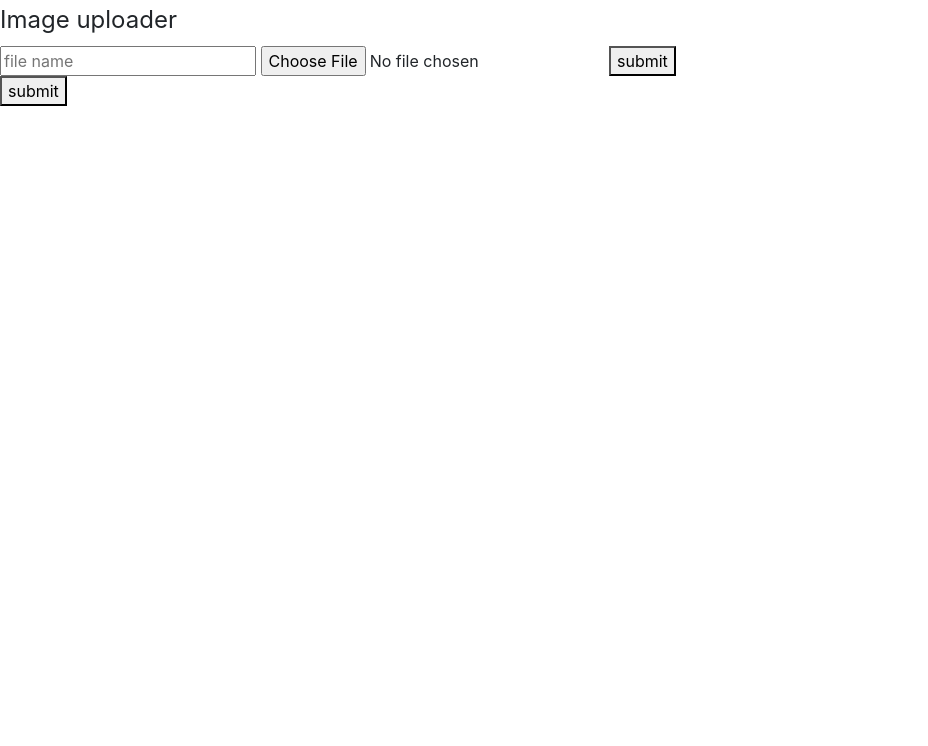
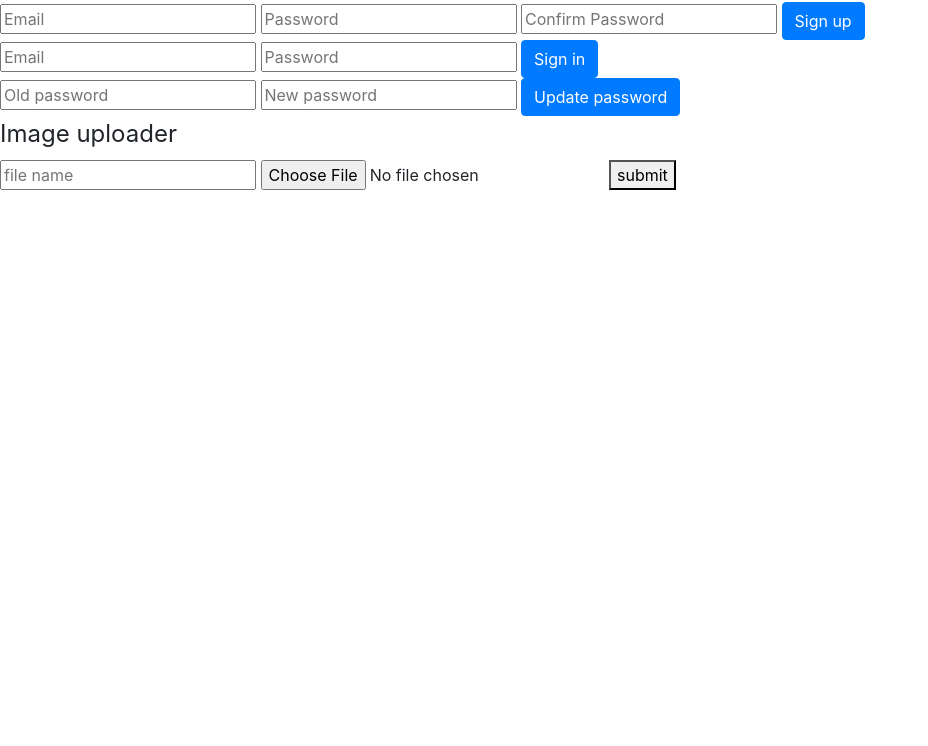
Before and after one commit to Optimal-Salamanders/bag-of-holding-frontend, a website built with webpack: page index.html in a window 1280 px wide. Shown: the part 54-800 px from the top of the page, without its empty margins (0-928 px from the left). Built offline with nearby package versions, Linux system fonts and the light colour scheme.

Commit message:
Revert to blank template and start auth functions
Make auth forms and confirm change pw is working

```diff
--- a/assets/scripts/auth/ui.js
+++ b/assets/scripts/auth/ui.js
@@ -1,4 +1,6 @@
 'use strict'
+
+const store = require('./../store.js')
 
 // function to handle sign up success
 const onSignUpSuccess = function () {
@@ -10,6 +12,9 @@ const onSignUpFailure = function () {
 }
 // function to handle sign in success
 const onSignInSuccess = function (response) {
+  // Store the API's response in store.js
+  store.user = response.user
+
   $('#message').html('You have successfully signed in!')
 }
 // function to handle sign in failure
--- a/index.html
+++ b/index.html
@@ -13,18 +13,60 @@
     </head>
     <body>
       <h1>Bag of Holding</h1>
+
+      <div>
+        <!-- Sign up form -->
+        <div>
+          <form id="sign-up" class="form-auth">
+            <fieldset>
+              <input class="auth-input" type ="email" name="credentials[email]" placeholder="Email">
+              <input class="auth-input" type ="password" name="credentials[password]" placeholder="Password">
+              <input class="auth-input" type ="password" name="credentials[password_confirmation]" placeholder="Confirm Password">
+              <button type="submit" class="btn btn-primary">Sign up</button>
+            </fieldset>
+          </form>
+        </div>
+
+        <!-- Sign in form -->
+        <div>
+          <form id="sign-in" class="form-auth">
+            <fieldset>
+              <input class="auth-input" type ="email" name="credentials[email]" placeholder="Email">
+              <input class="auth-input" type ="password" name="credentials[password]" placeholder="Password">
+              <button type="submit" class="btn btn-primary">Sign in</button>
+            </fieldset>
+          </form>
+        </div>
+
+      </div>
+
+      <!-- Change pw -->
+      <div>
+        <form id="password-change">
+          <fieldset>
+              <input class="auth-input" id="change-pw-old" type ="password" name="passwords[old]" placeholder="Old password">
+              <input class="auth-input" type ="password" name="passwords[new]" placeholder="New password">
+              <button type="submit" class="btn btn-primary">Update password</button>
+          </fieldset>
+        </form>
+      </div>
+
+
+      <!-- Error message Auth -->
+      <div id="message"></div>
+
+
+      <!-- Upload file form -->
       <form action="/profile" method="post" enctype="multipart/form-data" id="upload-form">
         <fieldset>
           <legend>Image uploader</legend>
           <input type ="text" name="title" placeholder ="file name">
           <input type="file" name="image" />
-          <button type="submit" value="Upload" id="upload-form">submit</button>
+          <button type="submit" value="Upload">submit</button>
         </fieldset>
       </form>
 
-      <form>
-        <button type="submit" value="Upload" id="upload-form2">submit</button>
-      </form>
+
 
     </body>
 </html>
```
